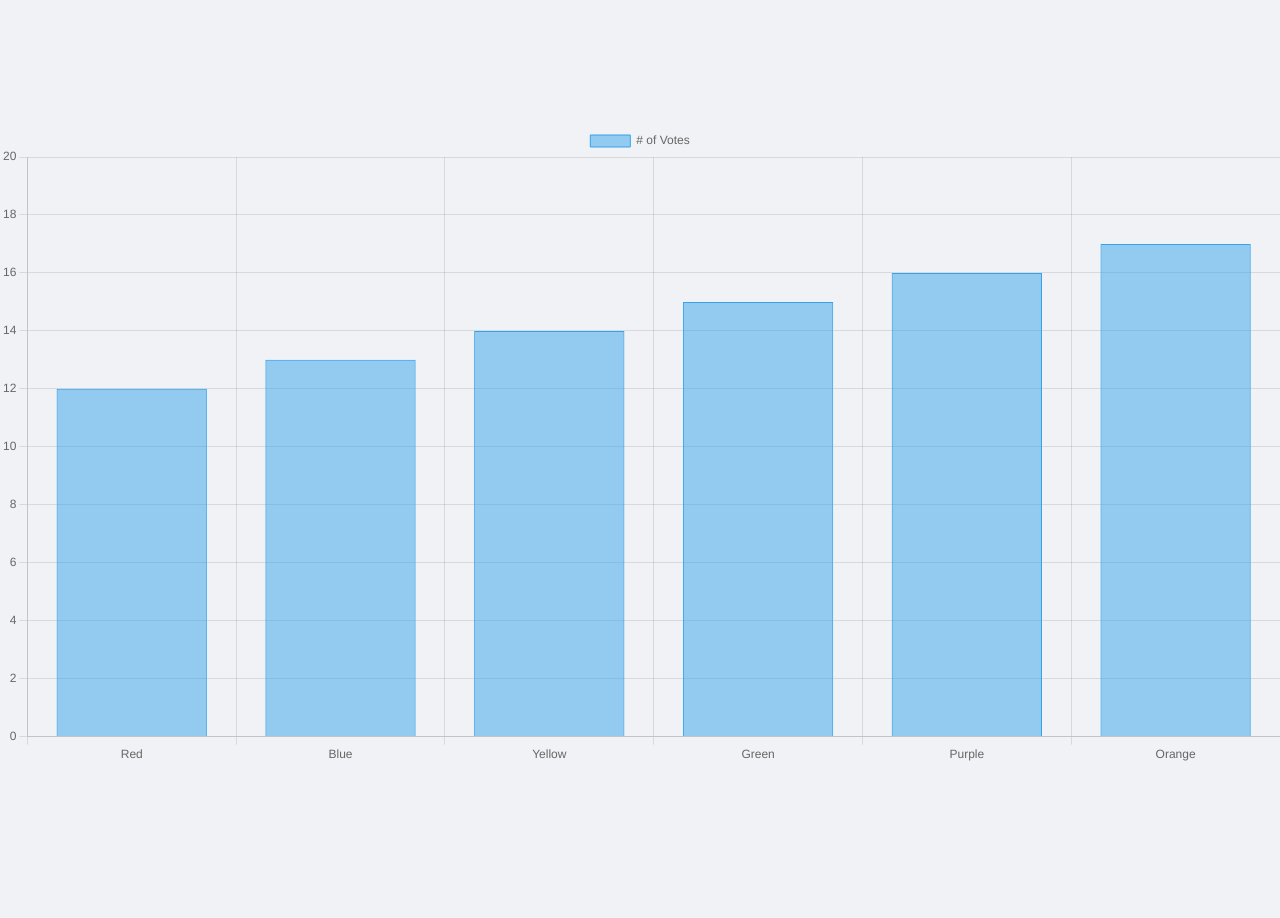
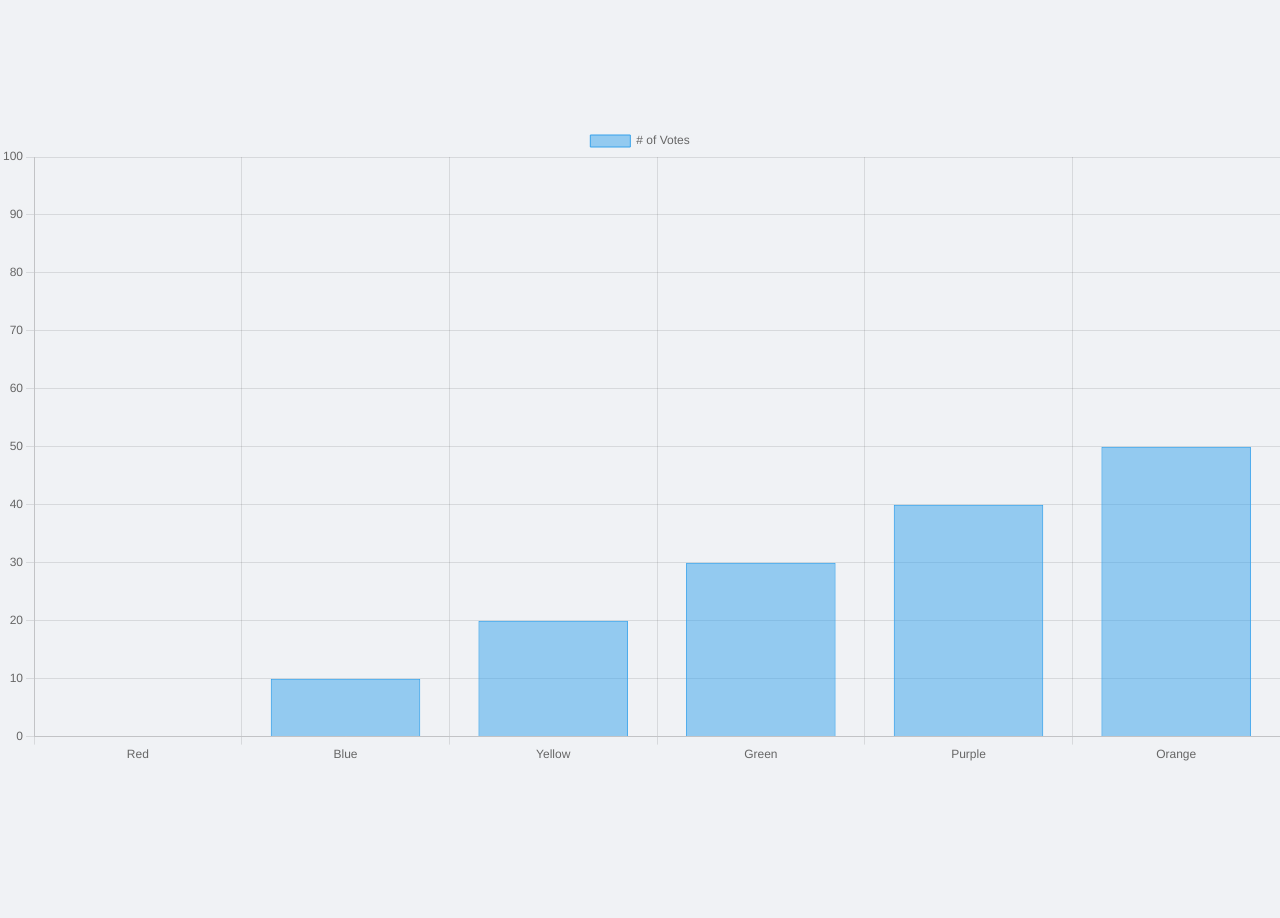
Before and after one commit to Nathan099-dev/ILoveRock, a website: page PROJETO_PESSOAL_1ADS/site/html/dasboard.html in a window 1280 px wide. Shown: the part 518-1436 px from the top of the page. Drawn offline with nearby package versions, Linux system fonts and the light colour scheme.

Commit message:
alterções no chart.js

```diff
--- a/PROJETO_PESSOAL_1ADS/site/html/dasboard.html
+++ b/PROJETO_PESSOAL_1ADS/site/html/dasboard.html
@@ -119,7 +119,7 @@
             labels: ['Red', 'Blue', 'Yellow', 'Green', 'Purple', 'Orange'],
             datasets: [{
               label: '# of Votes',
-              data: [12, 13, 14, 15, 16, 17, 18, 19],
+              data: [0, 10, 20, 30, 40, 50, 60, 70, 80, 90, 100],
               borderWidth: 1
             }]
           },
```
